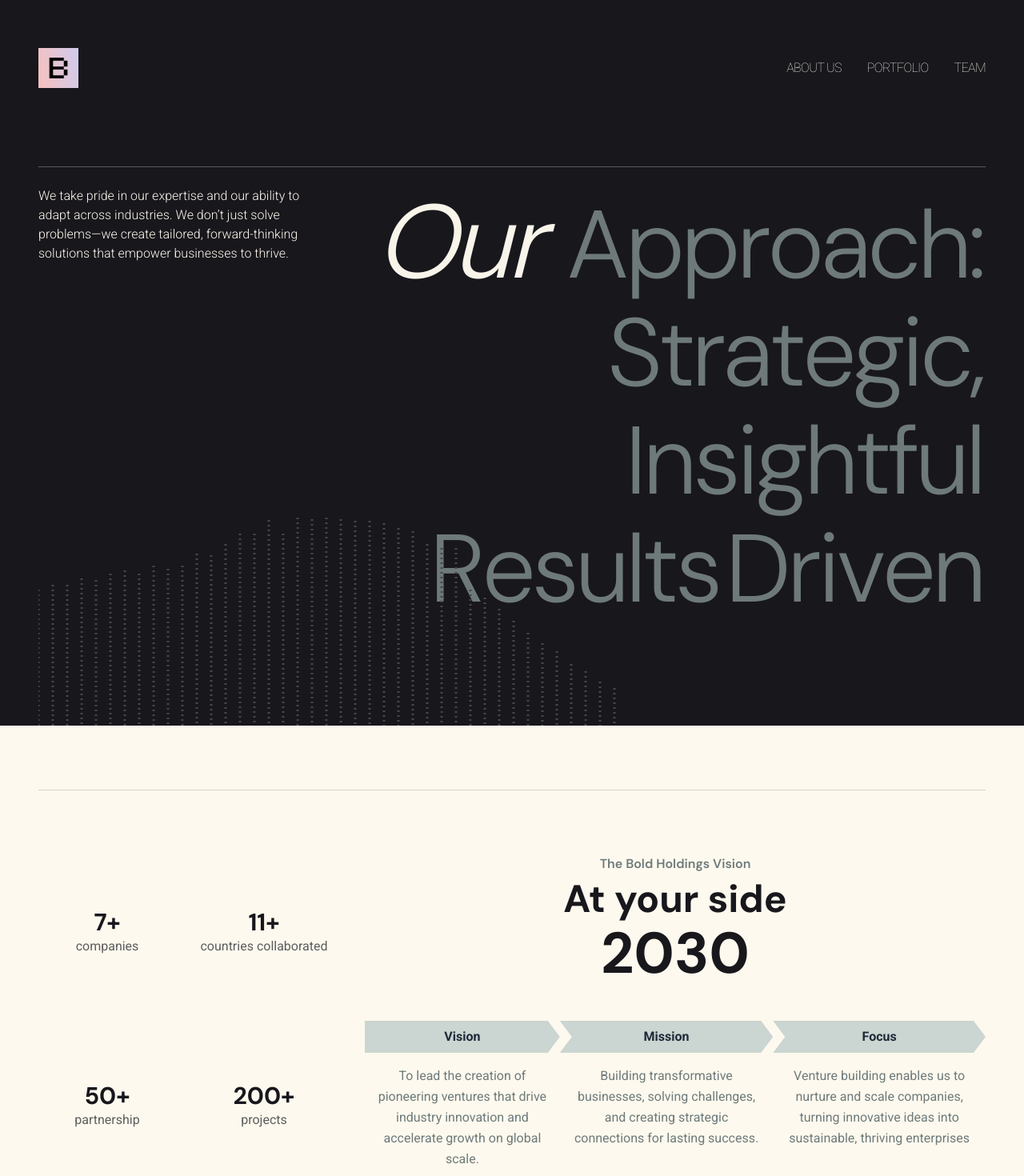
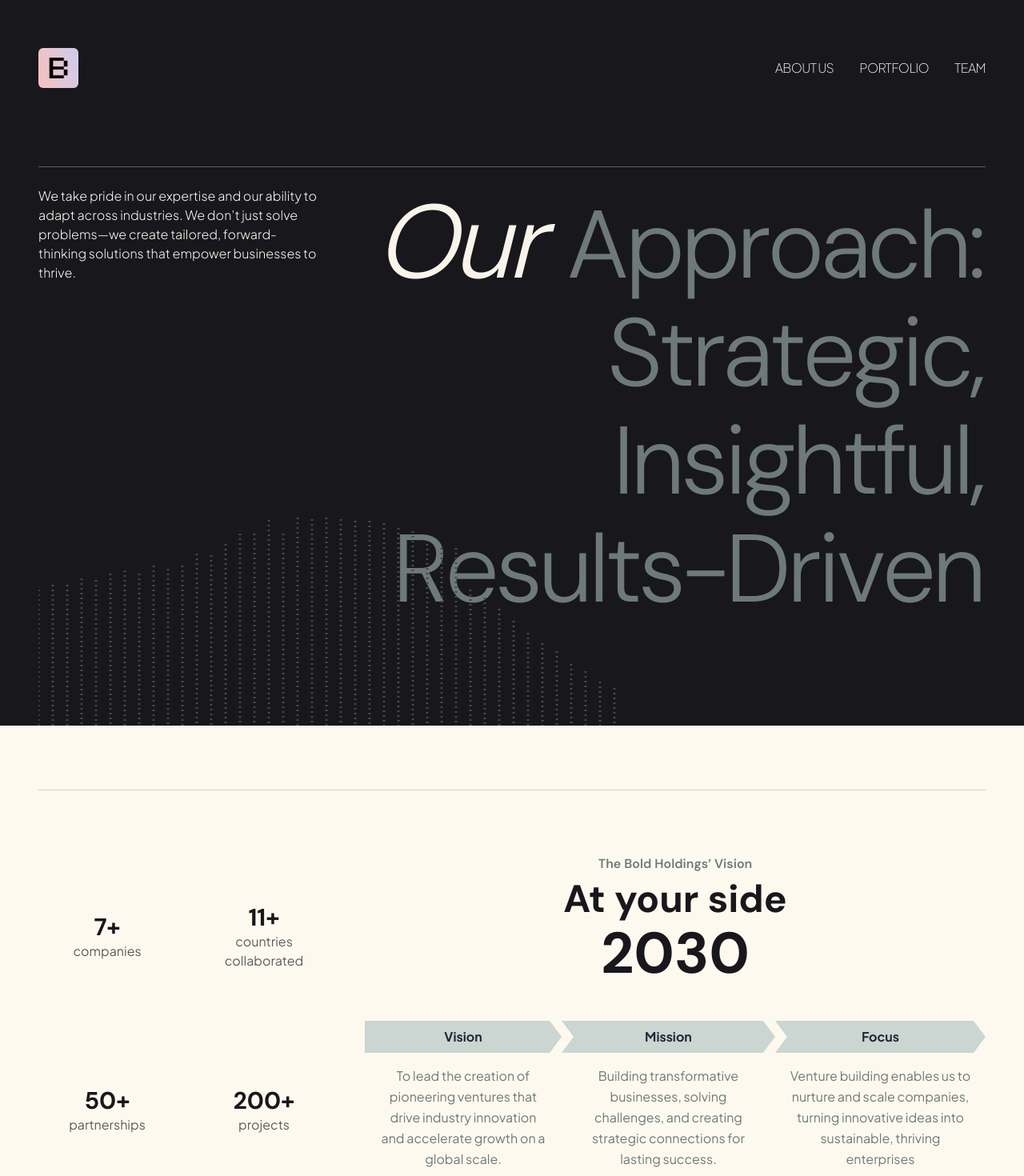
Before and after one commit to mohammadJahid8/bold-holdings, a Next.js app: page / in a window 1280 px wide. Shown: the top 1470 px of the page at 80% size. Built offline with nearby package versions, Linux system fonts and the light colour scheme.

Commit message:
feedbacks

```diff
--- a/app/layout.tsx
+++ b/app/layout.tsx
@@ -1,9 +1,9 @@
 import type { Metadata } from "next";
-import { Roboto } from "next/font/google";
+import { Plus_Jakarta_Sans } from "next/font/google";
 import "./globals.css";
 
-const roboto = Roboto({
-  variable: "--font-roboto",
+const plusJakartaSans = Plus_Jakarta_Sans({
+  variable: "--font-plus-jakarta-sans",
   subsets: ["latin"],
 });
 
@@ -22,7 +22,9 @@ export default function RootLayout({
 }>) {
   return (
     <html lang="en">
-      <body className={`${roboto.className} antialiased`}>{children}</body>
+      <body className={`${plusJakartaSans.className} antialiased`}>
+        {children}
+      </body>
     </html>
   );
 }
--- a/components/global/banner.tsx
+++ b/components/global/banner.tsx
@@ -36,13 +36,10 @@ export default function Banner() {
             <TypingText text="Approach:" delay={0.1} />
           </span>
           <span className="block">
-            <TypingText text="Strategic, Insightful" delay={0.6} />
+            <TypingText text="Strategic, Insightful," delay={0.6} />
           </span>
           <span className="block">
-            <TypingText text="Results " delay={1.5} />
-            <span>
-              <TypingText text="Driven" delay={1.9} />
-            </span>
+            <TypingText text="Results-Driven" delay={1.5} />
           </span>
         </h1>
       </section>
--- a/components/global/challange-chart.tsx
+++ b/components/global/challange-chart.tsx
@@ -9,6 +9,13 @@ import {
   ResponsiveContainer,
 } from "recharts";
 import { ChartContainer } from "../ui/chart";
+import { DM_Sans } from "next/font/google";
+import { cn } from "@/lib/utils";
+
+const dmSans = DM_Sans({
+  subsets: ["latin"],
+  weight: ["400", "500", "700"],
+});
 
 export default function ChallengesChart() {
   const chartData = [
@@ -20,6 +27,9 @@ export default function ChallengesChart() {
 
   return (
     <div className="w-full">
+      <h2 className={cn("text-center text-xl font-bold", dmSans.className)}>
+        Percentage (%) of businesses facing these challenges
+      </h2>
       <ChartContainer
         config={{
           percentage: {
--- a/components/global/footer.tsx
+++ b/components/global/footer.tsx
@@ -1,39 +1,39 @@
 "use client";
-import Link from "next/link";
 import { Linkedin } from "lucide-react";
-import Image from "next/image";
+import Logo from "./logo";
 
 export default function Footer() {
   return (
-    <footer className="relative overflow-hidden bg-primary text-white px-4 md:px-12 pt-20 sm:pt-28">
-      <div className="border-t border-[rgba(110,121,122,.3)] pt-14 sm:pt-16 mb-20 md:mb-52 flex flex-col md:flex-row justify-between gap-12">
+    <footer className="relative overflow-hidden bg-primary text-white px-4 md:px-12 pt-[82px]">
+      <div className="border-t border-[rgba(110,121,122,.3)] pt-14 sm:pt-12 mb-20 md:mb- flex flex-col md:flex-row justify-between gap-12">
         {/* Column 1 - Logo */}
         <div className="flex flex-col justify-between text-2xl sm:text-3xl">
-          <Image src="/TBH_Logo.jpg" alt="Logo" width={50} height={50} />
+          <Logo className="w-16 h-16" />
         </div>
 
         {/* Column 2 - Contact + Social */}
+        <div className="flex md:flex-row flex-col items-start justify-between gap-6 md:gap-28">
           <div className="flex flex-col items-start justify-center space-y-6">
             <div className="space-y-2 text-sm sm:text-base leading-relaxed">
+              <p className="text-gray-500 text-lg md:pb-3">Contact us</p>
+
               <a
-              href="tel:+41223187910"
-              className="hover:underline block text-base sm:text-lg"
+                href="mailto:business@thebold.holdings"
+                className="hover:underline block text-base"
               >
-              +03-7480 2492
-            </a>
-            <a
-              href="mailto:info@blackfountaincapital.com"
-              className="hover:underline block text-base sm:text-lg"
-            >
-              info@blackfountaincapital.com
+                business@thebold.holdings
               </a>
             </div>
-          <div>
+          </div>
+          <div className="flex flex-col items-start justify-center space-y-6">
+            <div className="space-y-2 text-sm sm:text-base leading-relaxed">
+              <p className="text-gray-500 text-lg md:pb-3">Connect with us</p>
+
               <a
-              href="https://www.linkedin.com/company/blackfountaincapital/"
+                href="https://my.linkedin.com/company/theboldholdings?trk=public_profile_topcard-current-company"
                 target="_blank"
                 rel="noopener noreferrer"
-              className="inline-flex items-center space-x-1 hover:text-gray-300 text-base sm:text-lg"
+                className="inline-flex items-center space-x-1 hover:text-gray-300 text-base"
               >
                 <Linkedin className="w-5 h-5" />
                 <span className="sr-only">LinkedIn</span>
@@ -44,34 +44,19 @@ export default function Footer() {
           {/* Column 3 - Links + Credits */}
           <div className="flex flex-col justify-between">
             <ul className="space-y-2 text-sm sm:text-base mb-6">
+              <p className="text-gray-500 text-lg md:pb-3">Located at</p>
+              <li>The Dune @ Light Grey</li>
               <li>
-              <Link
-                href="/terms-conditions"
-                className="hover:underline text-base sm:text-lg"
-              >
-                Terms &amp; Conditions
-              </Link>
-            </li>
-            <li>
-              <Link
-                href="/privacy-policy"
-                className="hover:underline text-base sm:text-lg"
-              >
-                Privacy Policy
-              </Link>
+                No. 29-1, Pusat Komersial LGSB,
+                <br /> Jalan LGSB 1/1, Off Jalan Hospital,
+                <br /> 47000, Sungai Buloh, Selangor,
+                <br /> Malaysia
               </li>
             </ul>
-          <p className="text-sm sm:text-lg text-[#6e797a]">
-            Branding &amp; Website by{" "}
-            <a
-              href="https://fableco.uk"
-              target="_blank"
-              rel="noopener noreferrer"
-              className="hover:underline"
-            >
-              Fable&amp;Co.
-            </a>
+            <p className="text-[10px] text-[#6e797a]">
+              THE BOLD HOLDINGS SDN BHD © ALL RIGHTS RESERVED
             </p>
+          </div>
         </div>
       </div>
 
--- a/components/global/header.tsx
+++ b/components/global/header.tsx
@@ -3,7 +3,7 @@
 import { useState, useEffect } from "react";
 import { motion } from "framer-motion";
 import { Menu, X } from "lucide-react"; // You can use Lucide icons or any icon library
-import Image from "next/image";
+import Logo from "./logo";
 
 export default function Header() {
   const [visible, setVisible] = useState(true);
@@ -31,7 +31,7 @@ export default function Header() {
       transition={{ duration: visible ? 0.1 : 0.1, ease: "easeInOut" }}
     >
       <div className="flex justify-between items-center">
-        <Image src="/TBH_Logo.jpg" alt="Logo" width={50} height={50} />
+        <Logo />
 
         {/* Desktop Nav */}
         <nav className="hidden md:block ml-auto">
--- a/components/global/helped.tsx
+++ b/components/global/helped.tsx
@@ -49,7 +49,7 @@ export default function Helped() {
       id: 4,
       title: "Project #4",
       description:
-        "Order Flow Management for US client for liquidity provision.",
+        "Developed an Order Flow Management system for a US client to support liquidity provision.",
       images: ["/tess.png", "/sion.png"],
     },
   ];
@@ -90,9 +90,9 @@ export default function Helped() {
                 >
                   {project.title}
                 </h3>
-                <p className="text-zinc-300 mb-6">{project.description}</p>
+                <p className="text-zinc-300">{project.description}</p>
               </div>
-              <div className="flex items-center gap-2 mt-4">
+              <div className="flex items-center justify-center gap-2">
                 {project.images.map((image) => (
                   <div
                     key={image}
--- a/components/global/how-items.tsx
+++ b/components/global/how-items.tsx
@@ -83,7 +83,7 @@ export default function HowItems() {
         {companies.map((company, idx) => (
           <motion.div
             key={idx}
-            className="flex flex-col items-center text-center p-6"
+            className="flex flex-col items-center text-center p-6 bg-[#8B9596] rounded-3xl"
             variants={item}
           >
             <Image
@@ -97,7 +97,7 @@ export default function HowItems() {
             {/* <div className="font-bold text-2xl mb-4 text-white">
               {company.name}
             </div> */}
-            <p className="text-sm md:text-xl text-[#bec5c5] max-w-md">
+            <p className="text-sm md:text-xl text-white max-w-md">
               {company.description}
             </p>
           </motion.div>
--- /dev/null
+++ b/components/global/logo.tsx
@@ -0,0 +1,15 @@
+import Image from "next/image";
+import { cn } from "@/lib/utils";
+const Logo = ({ className }: { className?: string }) => {
+  return (
+    <Image
+      src="/TBH_Logo.jpg"
+      alt="Logo"
+      width={50}
+      height={50}
+      className={cn("rounded-sm", className)}
+    />
+  );
+};
+
+export default Logo;
--- a/components/global/mission.tsx
+++ b/components/global/mission.tsx
@@ -13,7 +13,7 @@ const Mission = () => {
   const stats = [
     { value: "7+", label: "companies" },
     { value: "11+", label: "countries collaborated" },
-    { value: "50+", label: "partnership" },
+    { value: "50+", label: "partnerships" },
     { value: "200+", label: "projects" },
   ];
 
--- a/components/global/vision.tsx
+++ b/components/global/vision.tsx
@@ -27,7 +27,7 @@ export function VisionSection() {
     {
       title: "Vision",
       description:
-        "To lead the creation of pioneering ventures that drive industry innovation and accelerate growth on global scale.",
+        "To lead the creation of pioneering ventures that drive industry innovation and accelerate growth on a global scale.",
     },
     {
       title: "Mission",
@@ -48,7 +48,7 @@ export function VisionSection() {
           dmSans.className
         )}
       >
-        The Bold Holdings Vision
+        The Bold Holdings’ Vision
       </h3>
       <h1
         className={cn(
```
Lines whose indentation alone changed are shown as unchanged.
